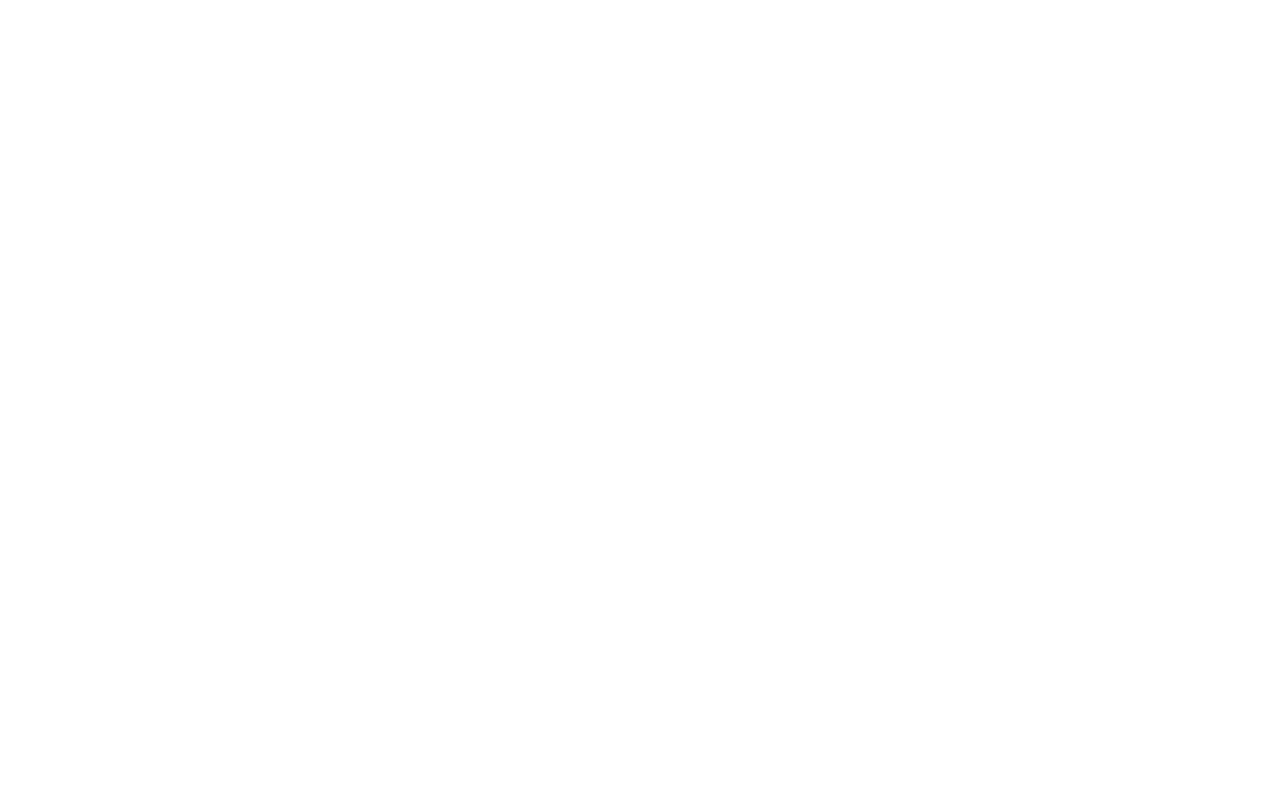
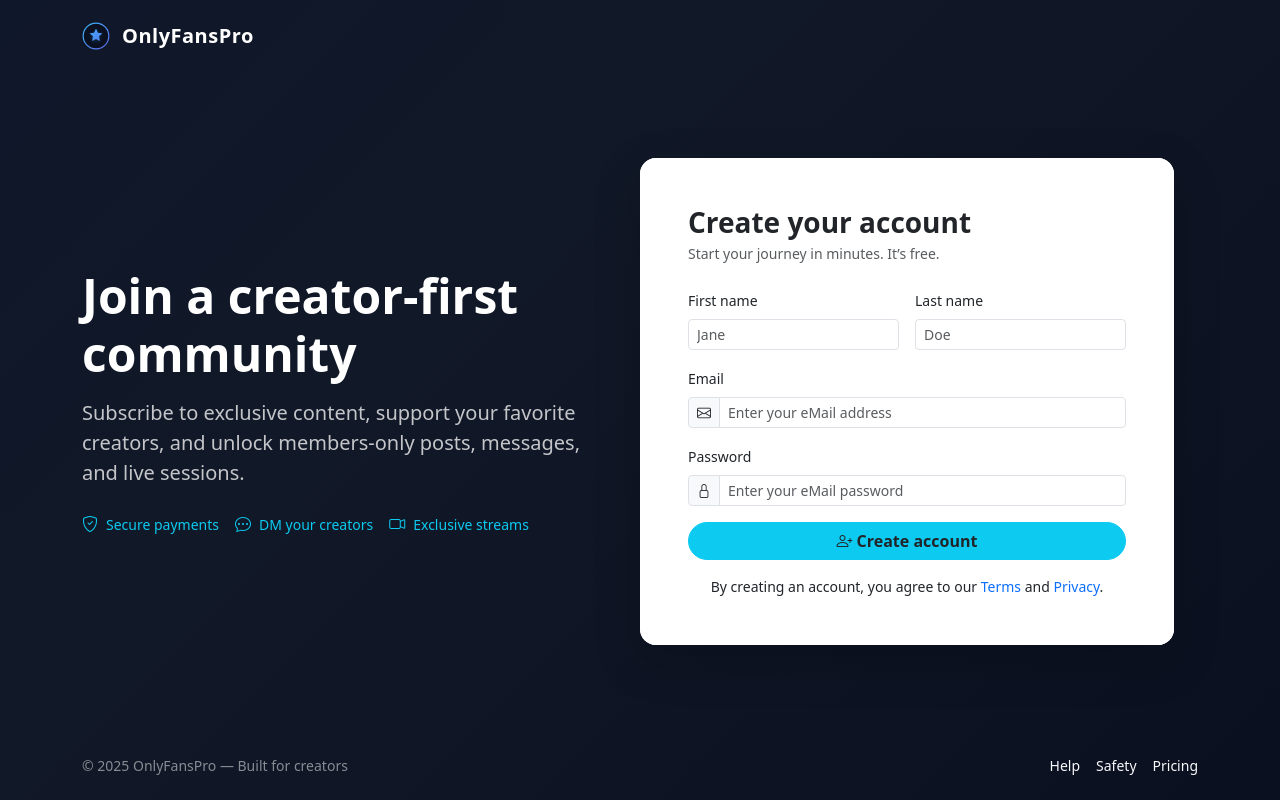
Before and after one commit to TopboySaint/WeMe, a React (Vite) app in the folder client/: page / in a window 1280 px wide. Before the commit this address had no page. Built offline with nearby package versions, Linux system fonts and the light colour scheme; the HTML template or start-up script is replaced by a standard one.

Commit message:
Update routing in App component to set Signup as the default landing page

```diff
--- a/client/src/App.jsx
+++ b/client/src/App.jsx
@@ -8,7 +8,7 @@
 const App = () => {
   return (
     <Routes>
-      <Route path='/signup' element={<Signup/>}></Route>
+      <Route path='/' element={<Signup/>}></Route>
       <Route path='/signin' element={<Signin/>}></Route>
       <Route path='/dashboard' element={<Dashboard/>}></Route>
     </Routes>
```
